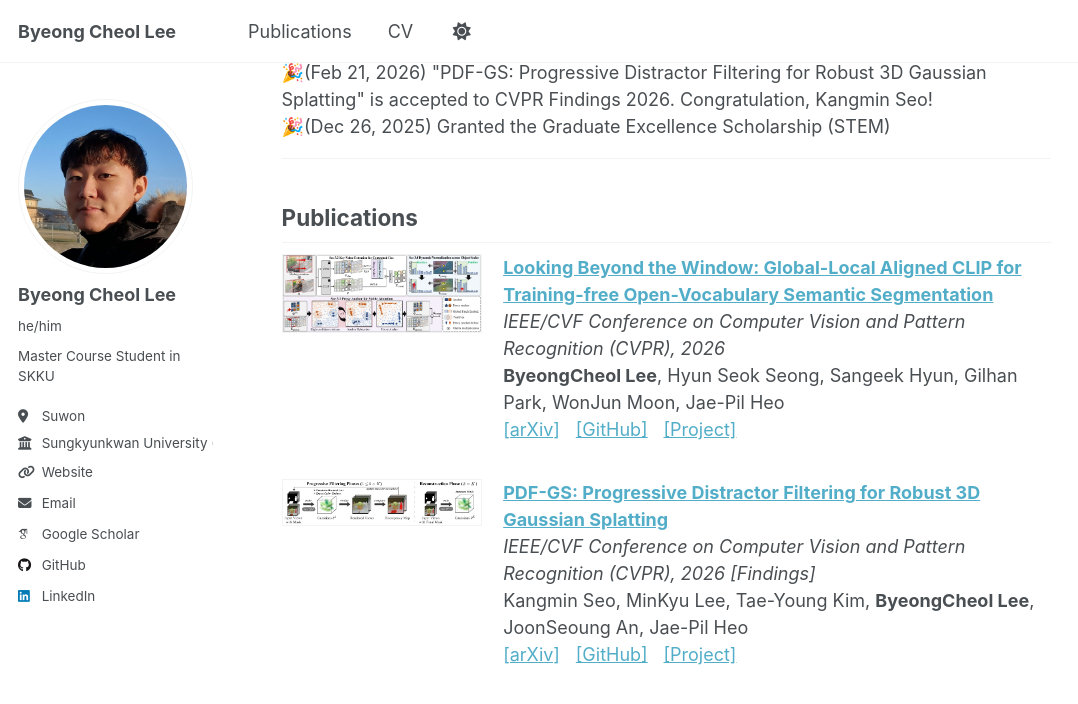
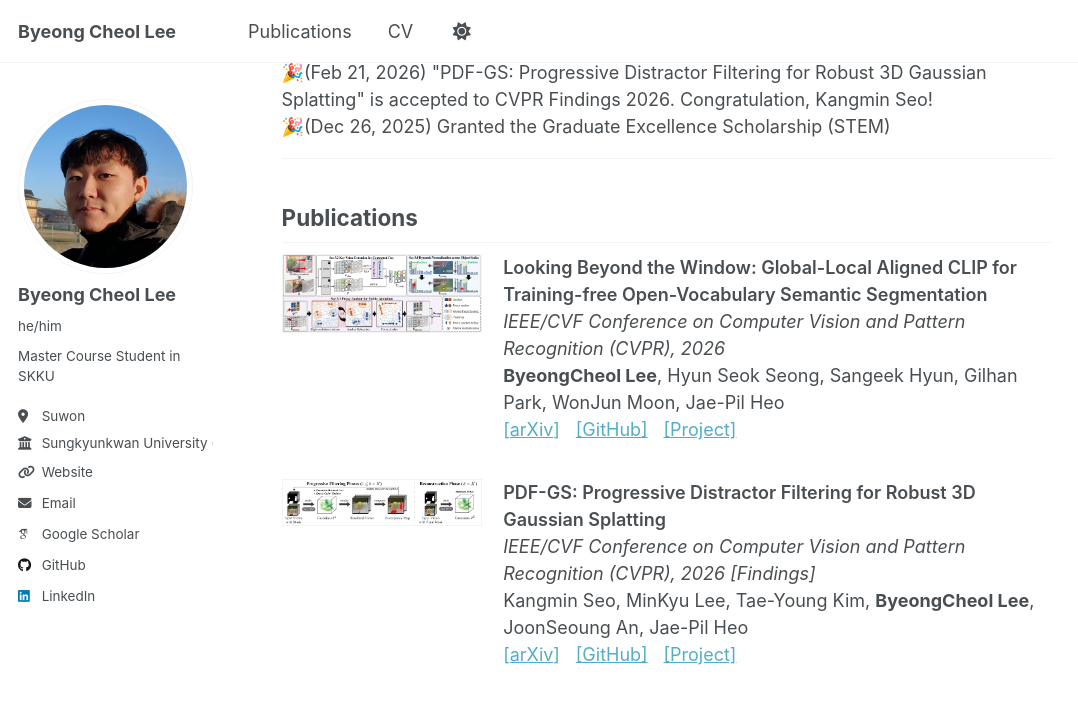
Before and after one commit to 2btlFe/2btlFe.github.io, a Jekyll site: the page built from _pages/about.md, in a window 1280 px wide and 900 px high, scrolled down 569 px. Shown: the top 704 px of the window, without its empty margins (0-1078 px from the left). Built offline with Jekyll 4.4.1, drawn with Linux system fonts in a browser that asks for light colours; some web fonts are replaced; a script that is not in the unit is left out.

Commit message:
Style publication titles: text color, semi-bold, no underline
Co-Authored-By: Claude Opus 5.5 <noreply@anthropic.com>

```diff
--- a/_pages/about.md
+++ b/_pages/about.md
@@ -40,7 +40,7 @@ I am Byeong Cheol Lee, a master course student in Artificial Intelligence at Sun
     <img src="/images/gla-clip-teaser.png" alt="GLA-CLIP" />
   </div>
   <div class="pub-card__body">
-    <strong><a href="/publication/2026-global-local-aligned-clip">Looking Beyond the Window: Global-Local Aligned CLIP for Training-free Open-Vocabulary Semantic Segmentation</a></strong><br/>
+    <strong class="pub-card__title"><a href="/publication/2026-global-local-aligned-clip">Looking Beyond the Window: Global-Local Aligned CLIP for Training-free Open-Vocabulary Semantic Segmentation</a></strong><br/>
     <em>IEEE/CVF Conference on Computer Vision and Pattern Recognition (CVPR), 2026</em><br/>
     <strong>ByeongCheol Lee</strong>, Hyun Seok Seong, Sangeek Hyun, Gilhan Park, WonJun Moon, Jae-Pil Heo<br/>
     <span class="pub-card__links">
@@ -56,7 +56,7 @@ I am Byeong Cheol Lee, a master course student in Artificial Intelligence at Sun
     <img src="/images/pdf-gs-teaser.png" alt="PDF-GS" />
   </div>
   <div class="pub-card__body">
-    <strong><a href="/publication/2026-pdf-gs">PDF-GS: Progressive Distractor Filtering for Robust 3D Gaussian Splatting</a></strong><br/>
+    <strong class="pub-card__title"><a href="/publication/2026-pdf-gs">PDF-GS: Progressive Distractor Filtering for Robust 3D Gaussian Splatting</a></strong><br/>
     <em>IEEE/CVF Conference on Computer Vision and Pattern Recognition (CVPR), 2026 [Findings]</em><br/>
     Kangmin Seo, MinKyu Lee, Tae-Young Kim, <strong>ByeongCheol Lee</strong>, JoonSeoung An, Jae-Pil Heo<br/>
     <span class="pub-card__links">
--- a/_sass/layout/_custom.scss
+++ b/_sass/layout/_custom.scss
@@ -28,6 +28,21 @@
     overflow-wrap: anywhere;
   }
 
+  /* Paper title: theme text color (black in light mode), semi-bold, no underline */
+  &__title {
+    font-weight: 600;
+
+    a,
+    a:visited {
+      color: var(--global-text-color);
+      text-decoration: none;
+    }
+
+    a:hover {
+      color: var(--global-link-color);
+    }
+  }
+
   &__links a {
     display: inline-block;
     margin-right: 0.6em;
```
